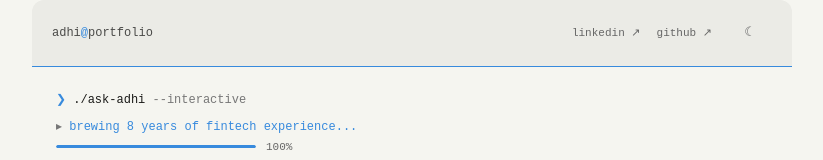
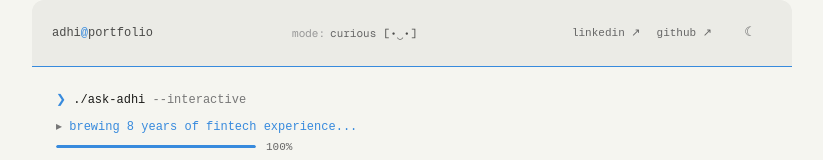
Before and after one commit to Adhiyaman-Sisubalan/ask-adhi, a Next.js app: page / in a window 1280 px wide. Shown: the top 160 px of the page, without its empty margins (228-1051 px from the left). Built offline with nearby package versions, Linux system fonts and the light colour scheme.

Commit message:
Add header companion component; refine terminal and page styles
Co-authored-by: Cursor <cursoragent@cursor.com>

```diff
--- a/app/globals.css
+++ b/app/globals.css
@@ -78,8 +78,52 @@ input::placeholder {
   color: var(--accent);
 }
 
+.header-companion {
+  flex: 1;
+  min-width: 0;
+  display: flex;
+  align-items: center;
+  justify-content: center;
+  gap: 5px;
+  font-family: var(--font-geist-mono), ui-monospace, monospace;
+  font-size: 11px;
+  white-space: nowrap;
+  overflow: hidden;
+}
+
+.companion-face {
+  display: inline-block;
+  min-width: 38px;
+  text-align: center;
+  transition: color 0.2s ease, transform 0.2s ease;
+}
+
+.companion-face.thinking {
+  color: var(--accent) !important;
+  animation: companion-nod 720ms ease-in-out infinite;
+}
+
+.companion-cursor {
+  color: var(--accent);
+  animation: blink 1.4s step-end infinite;
+}
+
+.companion-cursor.thinking {
+  animation: companion-hop 520ms ease-in-out infinite, blink 620ms step-end infinite;
+}
+
 /* Blink animation */
 @keyframes blink {
   0%, 100% { opacity: 1; }
   50%       { opacity: 0; }
 }
+
+@keyframes companion-nod {
+  0%, 100% { transform: translateY(0); }
+  50%      { transform: translateY(1px); }
+}
+
+@keyframes companion-hop {
+  0%, 100% { transform: translateY(0); }
+  45%      { transform: translateY(-2px); }
+}
--- a/app/page.tsx
+++ b/app/page.tsx
@@ -139,7 +139,7 @@ export default function Home() {
   if (!checked) return null
 
   return (
-    <Terminal>
+    <Terminal isThinking={isStreaming}>
       {/* Single unified scroll body — boot lines + chat in one continuous flow */}
       <div
         ref={scrollRef}
--- /dev/null
+++ b/components/HeaderCompanion.tsx
@@ -0,0 +1,69 @@
+'use client'
+
+import { useEffect, useState } from 'react'
+
+const MOODS = [
+  'caffeinated',
+  'debugging',
+  'shipping',
+  'focused',
+  'agentic',
+  'curious',
+  'building',
+  'online',
+] as const
+
+const IDLE_FACES = ['[._.]', '[•_•]', '[-_-]', '[•‿•]'] as const
+const THINKING_FACES = ['[•.•]', '[•_•]', '[•-•]', '[•.•]'] as const
+
+interface HeaderCompanionProps {
+  isThinking: boolean
+}
+
+export function HeaderCompanion({ isThinking }: HeaderCompanionProps) {
+  const [mood, setMood] = useState<(typeof MOODS)[number]>('online')
+  const [frame, setFrame] = useState(0)
+
+  useEffect(() => {
+    setMood(MOODS[Math.floor(Math.random() * MOODS.length)])
+  }, [])
+
+  useEffect(() => {
+    const frames = isThinking ? THINKING_FACES.length : IDLE_FACES.length
+    const interval = setInterval(
+      () => setFrame((current) => (current + 1) % frames),
+      isThinking ? 360 : 1800
+    )
+    return () => clearInterval(interval)
+  }, [isThinking])
+
+  const face = isThinking
+    ? THINKING_FACES[frame % THINKING_FACES.length]
+    : IDLE_FACES[frame % IDLE_FACES.length]
+
+  return (
+    <div
+      className="header-companion"
+      aria-label={`terminal companion, ${isThinking ? 'thinking' : mood}`}
+    >
+      <span className="hidden sm:inline" style={{ color: 'var(--text-dim)' }}>
+        mode:
+      </span>
+      <span className="hidden sm:inline" style={{ color: 'var(--text-muted)' }}>
+        {isThinking ? 'thinking' : mood}
+      </span>
+      <span
+        className={isThinking ? 'companion-face thinking' : 'companion-face'}
+        style={{ color: 'var(--text-secondary)' }}
+      >
+        {face}
+      </span>
+      <span
+        className={isThinking ? 'companion-cursor thinking' : 'companion-cursor'}
+        aria-hidden="true"
+      >
+        ▋
+      </span>
+    </div>
+  )
+}
--- a/components/Terminal.tsx
+++ b/components/Terminal.tsx
@@ -2,12 +2,14 @@
 
 import { ReactNode } from 'react'
 import { useTheme } from './ThemeProvider'
+import { HeaderCompanion } from './HeaderCompanion'
 
 interface TerminalProps {
   children: ReactNode
+  isThinking?: boolean
 }
 
-export default function Terminal({ children }: TerminalProps) {
+export default function Terminal({ children, isThinking = false }: TerminalProps) {
   const { theme, toggleTheme } = useTheme()
 
   return (
@@ -25,15 +27,18 @@ export default function Terminal({ children }: TerminalProps) {
           alignItems: 'center',
           justifyContent: 'space-between',
           flexShrink: 0,
+          gap: 12,
         }}
       >
         {/* Left — brand */}
-        <span style={{ fontFamily: 'monospace', fontSize: 12, color: 'var(--text-secondary)' }}>
+        <span style={{ fontFamily: 'monospace', fontSize: 12, color: 'var(--text-secondary)', flexShrink: 0 }}>
           adhi<span style={{ color: 'var(--accent)' }}>@</span>portfolio
         </span>
 
+        <HeaderCompanion isThinking={isThinking} />
+
         {/* Right — links + toggle */}
-        <div style={{ display: 'flex', gap: 16, alignItems: 'center' }}>
+        <div style={{ display: 'flex', gap: 16, alignItems: 'center', flexShrink: 0 }}>
           <a
             href="https://linkedin.com/in/adhiyaman-sisubalan"
             target="_blank"
```
